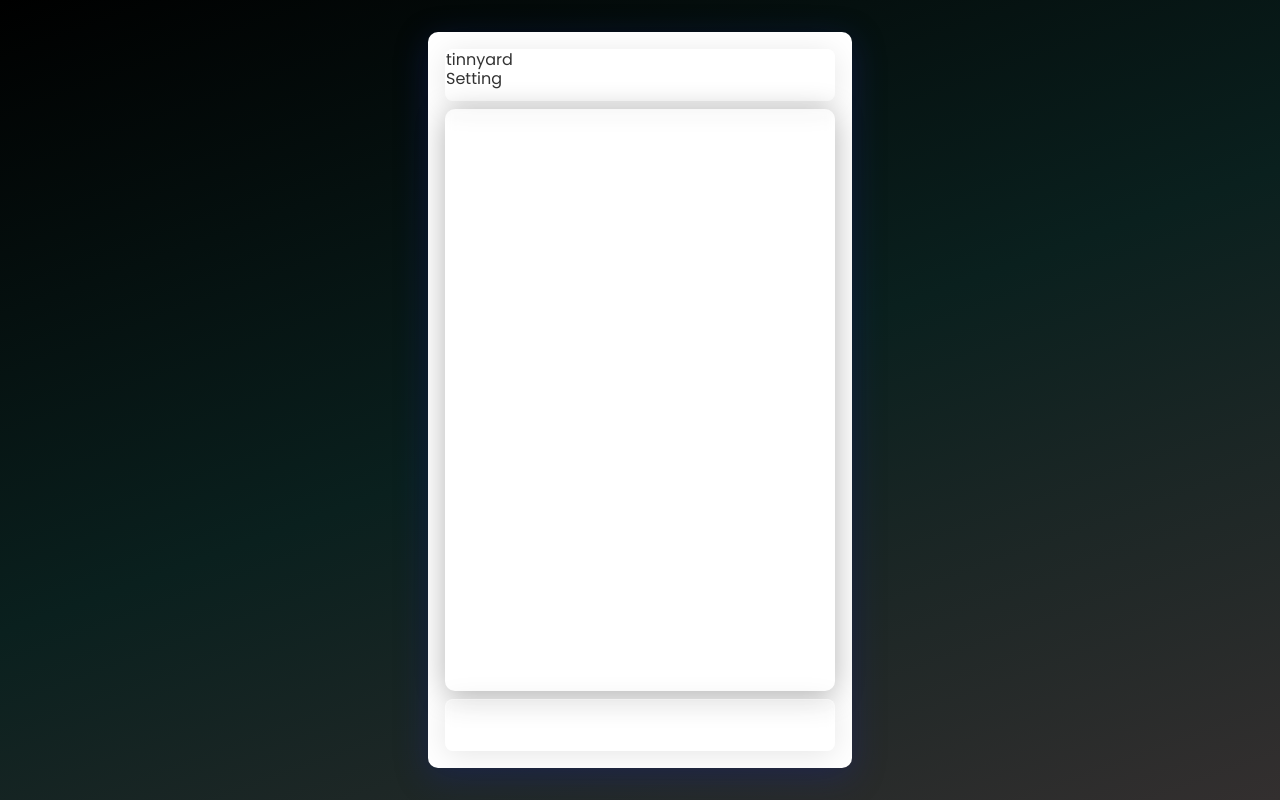
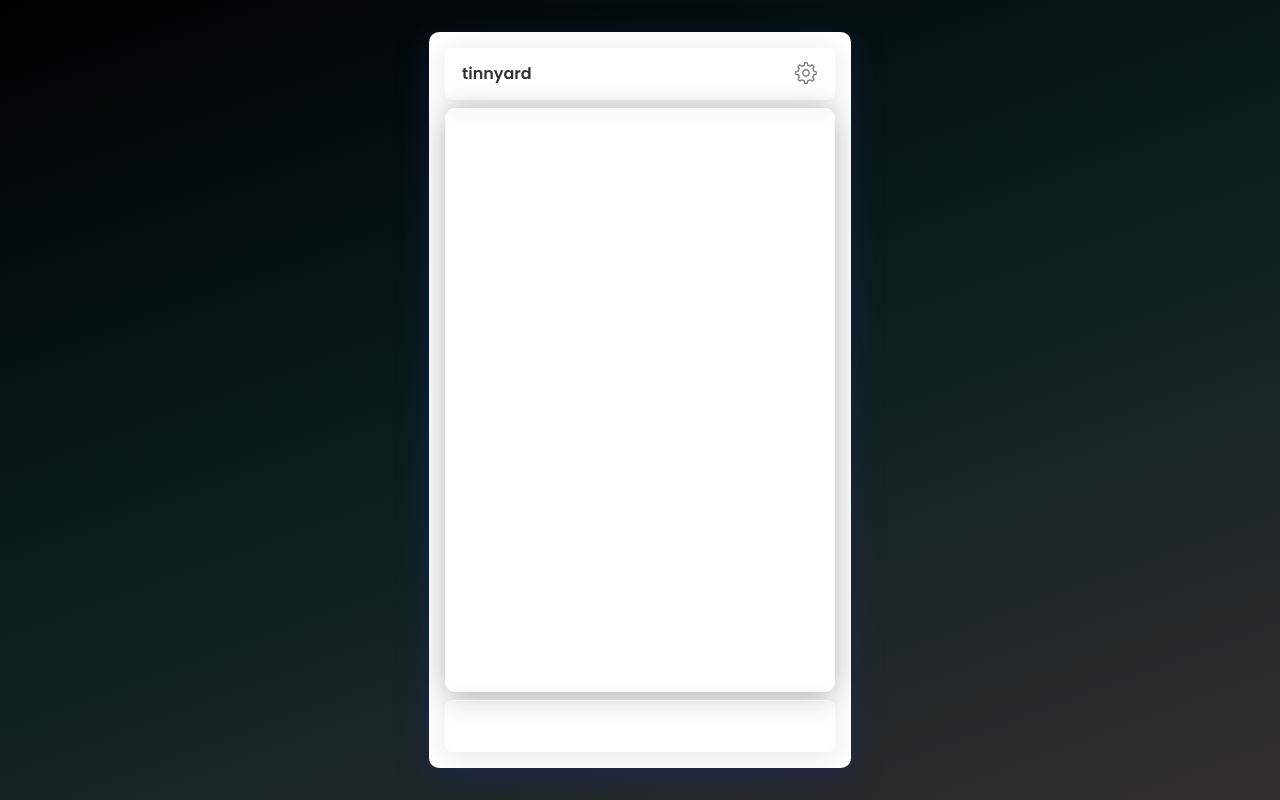
Before and after one commit to calmcomputerclub/multiple-chat, a Next.js app: page / in a window 1280 px wide. Built offline with nearby package versions, Linux system fonts and the light colour scheme.

Commit message:
feat: Add drawer

```diff
--- a/src/app/globals.css
+++ b/src/app/globals.css
@@ -7,6 +7,8 @@
 button {
   border: none;
   background: none;
+  padding: 0;
+  cursor: pointer;
 }
 
 body {
--- a/src/components/AppShell/AppShell.module.scss
+++ b/src/components/AppShell/AppShell.module.scss
@@ -1,11 +1,11 @@
 .AppShell {
+  contain: content;
+  position: relative;
+
   width: 390px;
   background: rgb(255, 255, 255);
   box-shadow: 0 8px 32px 0 rgba(31, 38, 135, 0.37);
-  backdrop-filter: blur(14.5px);
-  -webkit-backdrop-filter: blur(14.5px);
   border-radius: 10px;
-  border: 1px solid rgba(255, 255, 255, 0.18);
 
   margin: 32px 0;
   padding: 16px;
--- a/src/components/AppShell/AppShell.tsx
+++ b/src/components/AppShell/AppShell.tsx
@@ -1,6 +1,7 @@
 import AppBody from "../AppBody";
 import AppBottom from "../AppBottom";
 import Appbar from "../Appbar";
+import Drawer from "../Drawer";
 import styles from "./AppShell.module.scss";
 
 const AppShell = () => {
@@ -9,6 +10,7 @@ const AppShell = () => {
       <Appbar />
       <AppBody />
       <AppBottom />
+      <Drawer />
     </div>
   );
 };
--- a/src/components/Appbar/Appbar.module.scss
+++ b/src/components/Appbar/Appbar.module.scss
@@ -6,4 +6,22 @@
   backdrop-filter: blur(5px);
   -webkit-backdrop-filter: blur(5px);
   border: 1px solid rgba(255, 255, 255, 0.3);
+
+  display: flex;
+  align-items: center;
+  justify-content: space-between;
+
+  padding: 0 16px;
+
+  .User {
+    font-weight: 600;
+  }
+
+  .Setting {
+    transition: color 0.2s ease-in-out;
+    color: gray;
+    &:hover {
+      color: black;
+    }
+  }
 }
--- a/src/components/Appbar/Appbar.tsx
+++ b/src/components/Appbar/Appbar.tsx
@@ -1,12 +1,21 @@
+"use client";
+import { GearIcon } from "@radix-ui/react-icons";
 import styles from "./Appbar.module.scss";
+import { useRouter } from "next/navigation";
 
 const Appbar = () => {
+  const router = useRouter();
   return (
     <div className={styles.Appbar}>
-      <div>
-        <h1>tinnyard</h1>
-        Setting
-      </div>
+      <h1 className={styles.User}>tinnyard</h1>
+      <button
+        onClick={() => {
+          router.push("#settings");
+        }}
+        className={styles.Setting}
+      >
+        <GearIcon width={24} height={24} />
+      </button>
     </div>
   );
 };
--- /dev/null
+++ b/src/components/Backdrop/Backdrop.module.scss
@@ -0,0 +1,11 @@
+.Backdrop {
+  position: fixed;
+  inset: 0;
+  background-color: rgba(0, 0, 0, 0.5);
+  z-index: -1;
+  opacity: 0;
+  &.visible {
+    opacity: 1;
+    z-index: 99;
+  }
+}
--- /dev/null
+++ b/src/components/Backdrop/Backdrop.tsx
@@ -0,0 +1,19 @@
+"use client";
+import styles from "./Backdrop.module.scss";
+import cn from "classnames/bind";
+
+const cx = cn.bind(styles);
+
+interface BackdropProps {
+  visible: boolean;
+  onClick?: () => void;
+}
+
+const Backdrop = ({ visible, onClick }: BackdropProps) => {
+  const handleClick = () => {
+    onClick && onClick();
+  };
+  return <div onClick={handleClick} className={cx("Backdrop", { visible })} />;
+};
+
+export default Backdrop;
--- /dev/null
+++ b/src/components/Backdrop/index.ts
@@ -0,0 +1,2 @@
+import Backdrop from './Backdrop';
+export default Backdrop;
--- /dev/null
+++ b/src/components/Drawer/Drawer.module.scss
@@ -0,0 +1,19 @@
+.Drawer {
+  position: fixed;
+  top: 0;
+  left: -100%;
+  bottom: 0;
+  width: 80%;
+  z-index: 100;
+  border-radius: 10px;
+
+  background: rgb(255, 255, 255);
+  box-shadow: 0 8px 32px 0 rgba(31, 38, 135, 0.37);
+  -webkit-backdrop-filter: blur(14.5px);
+  border-radius: 10px;
+  transition: all 0.3s ease-out;
+
+  &.active {
+    left: 0;
+  }
+}
--- /dev/null
+++ b/src/components/Drawer/Drawer.tsx
@@ -0,0 +1,38 @@
+"use client";
+import { useEffect, useState } from "react";
+import Backdrop from "../Backdrop";
+import styles from "./Drawer.module.scss";
+import { useParams, useRouter } from "next/navigation";
+import cn from "classnames/bind";
+
+const cx = cn.bind(styles);
+
+const Drawer = () => {
+  const [active, setActive] = useState(false);
+  const params = useParams();
+  const router = useRouter();
+
+  useEffect(() => {
+    const hash = window.location.hash;
+    if (hash === "#settings") {
+      setActive(true);
+    } else {
+      setActive(false);
+    }
+  }, [params]);
+
+  const close = () => {
+    router.back();
+  };
+
+  return (
+    <>
+      <Backdrop onClick={close} visible={active} />
+      <div className={cx("Drawer", { active })}>
+        <div></div>
+      </div>
+    </>
+  );
+};
+
+export default Drawer;
--- /dev/null
+++ b/src/components/Drawer/index.ts
@@ -0,0 +1,2 @@
+import Drawer from './Drawer';
+export default Drawer;
```
